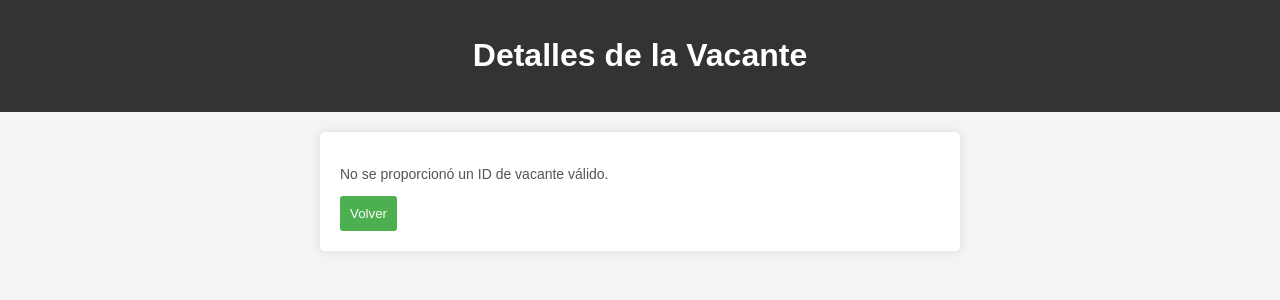
After one commit to Vianey25/Heroeswork, a PHP site: page /candidato/ver_vacante.php in a window 1280 px wide. The commit adds this page. Shown: the top 300 px of the page. Run offline with PHP 8.4, Linux system fonts and the light colour scheme.

Commit message:
Actualizacion

```diff
--- a/HerosWork/candidato/conexion.php
+++ b/HerosWork/candidato/conexion.php
@@ -1,7 +1,7 @@
 <?php
 
     // Conectar a la base de datos (reemplaza con tus propios datos de conexión)
-    $conexion = new mysqli("localhost", "root", "12345", "heroeswork");
+    $conexion = new mysqli("localhost", "root", "", "heroeswork");
 
     // Verificar la conexión
     if ($conexion->connect_error) {
--- /dev/null
+++ b/HerosWork/candidato/ver_vacante.php
@@ -0,0 +1,104 @@
+<!DOCTYPE html>
+<html lang="es">
+<head>
+    <meta charset="UTF-8">
+    <meta name="viewport" content="width=device-width, initial-scale=1.0">
+    <title>Detalles de la Vacante</title>
+    <style>
+        body {
+            margin: 0;
+            padding: 0;
+            font-family: Arial, sans-serif;
+            background-color: #f4f4f4;
+        }
+
+        header {
+            background-color: #333;
+            color: white;
+            padding: 1em;
+            text-align: center;
+        }
+
+        main {
+            padding: 20px;
+            max-width: 600px;
+            margin: 0 auto;
+            background-color: #fff;
+            border-radius: 5px;
+            box-shadow: 0 0 10px rgba(0, 0, 0, 0.1);
+            margin-top: 20px;
+        }
+
+        h2 {
+            color: #333;
+        }
+
+        p {
+            font-size: 14px;
+            color: #555;
+        }
+
+        hr {
+            border: 1px solid #ddd;
+            margin: 20px 0;
+        }
+
+        button {
+            background-color: #4caf50;
+            color: white;
+            padding: 10px;
+            border: none;
+            cursor: pointer;
+            border-radius: 3px;
+            display: block;
+            margin-top: 10px;
+        }
+
+        button:hover {
+            background-color: #45a049;
+        }
+    </style>
+</head>
+<body>
+    <header>
+        <h1>Detalles de la Vacante</h1>
+    </header>
+
+    <main>
+        <?php
+            // Incluir el archivo de conexión
+            include('conexion.php');
+
+            // Verificar si se proporciona un ID de vacante
+            if (isset($_GET['id']) && is_numeric($_GET['id'])) {
+                $id_vacante = $_GET['id'];
+
+                // Consulta para obtener datos de la vacante específica
+                $consulta = "SELECT * FROM Vacantes WHERE id_vacante = $id_vacante";
+                $resultado = $conexion->query($consulta);
+
+                // Mostrar los detalles de la vacante
+                if ($resultado->num_rows > 0) {
+                    $vacante = $resultado->fetch_assoc();
+                    echo "<h2>" . $vacante["titulo"] . "</h2>";
+                    echo "<p><strong>Descripción:</strong> " . $vacante["descripcion"] . "</p>";
+                    echo "<p><strong>Tiempo:</strong> " . $vacante["tiempo"] . "</p>";
+                    echo "<p><strong>Sueldo:</strong> $" . $vacante["sueldo"] . "</p>";
+                    echo "<p><strong>Requisitos:</strong> " . $vacante["requisitos"] . "</p>";
+                    echo "<p><strong>Responsabilidades:</strong> " . $vacante["responsabilidades"] . "</p>";
+                    echo "<button onclick='window.history.back()'>Volver</button>";
+                } else {
+                    echo "<p>No se encontró la vacante.</p>";
+                    echo "<button onclick='window.history.back()'>Volver</button>";
+                }
+            } else {
+                echo "<p>No se proporcionó un ID de vacante válido.</p>";
+                echo "<button onclick='window.history.back()'>Volver</button>";
+            }
+
+            // Cerrar la conexión
+            $conexion->close();
+        ?>
+    </main>
+</body>
+</html>
```
Also changed, not shown: HerosWork/candidato/index.php (+130 -2 lines), HerosWork/candidato/perfil.php (added, +103 -0 lines), HerosWork/candidato/perfil.png (added).
